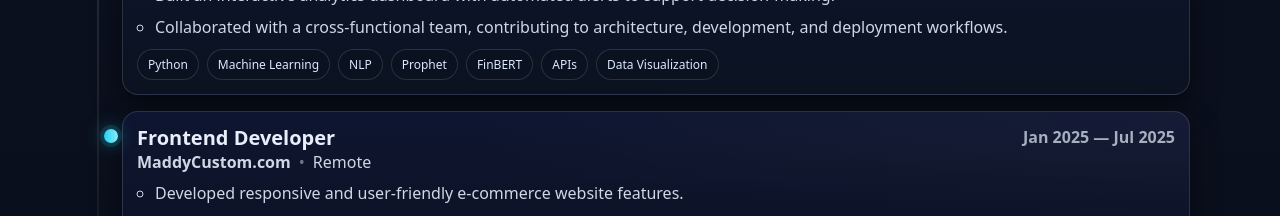
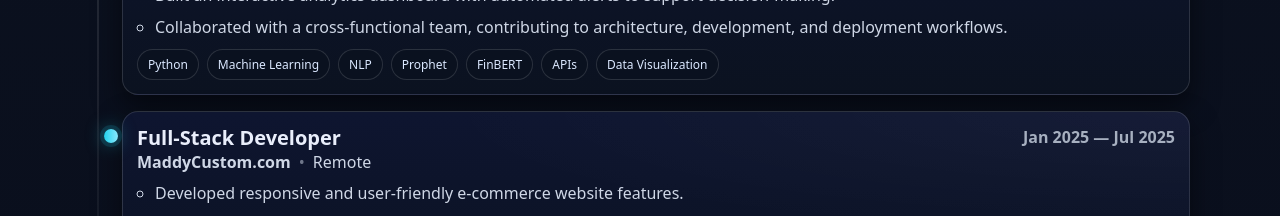
Before and after one commit to janmejay484/janmejay-singh-portfolio, a React (Vite) app: page / in a window 1280 px wide. Shown: the part 2100-2316 px from the top of the page. Built offline with nearby package versions, Linux system fonts and the light colour scheme.

Commit message:
details updated in experience

```diff
--- a/src/data/data.js
+++ b/src/data/data.js
@@ -136,7 +136,7 @@ export const experience = [
 ,
   {
     company: "MaddyCustom.com",
-    role: "Frontend Developer",
+    role: "Full-Stack Developer",
     period: "Jan 2025 — Jul 2025",
     location: "Remote",
     bullets: [
```
